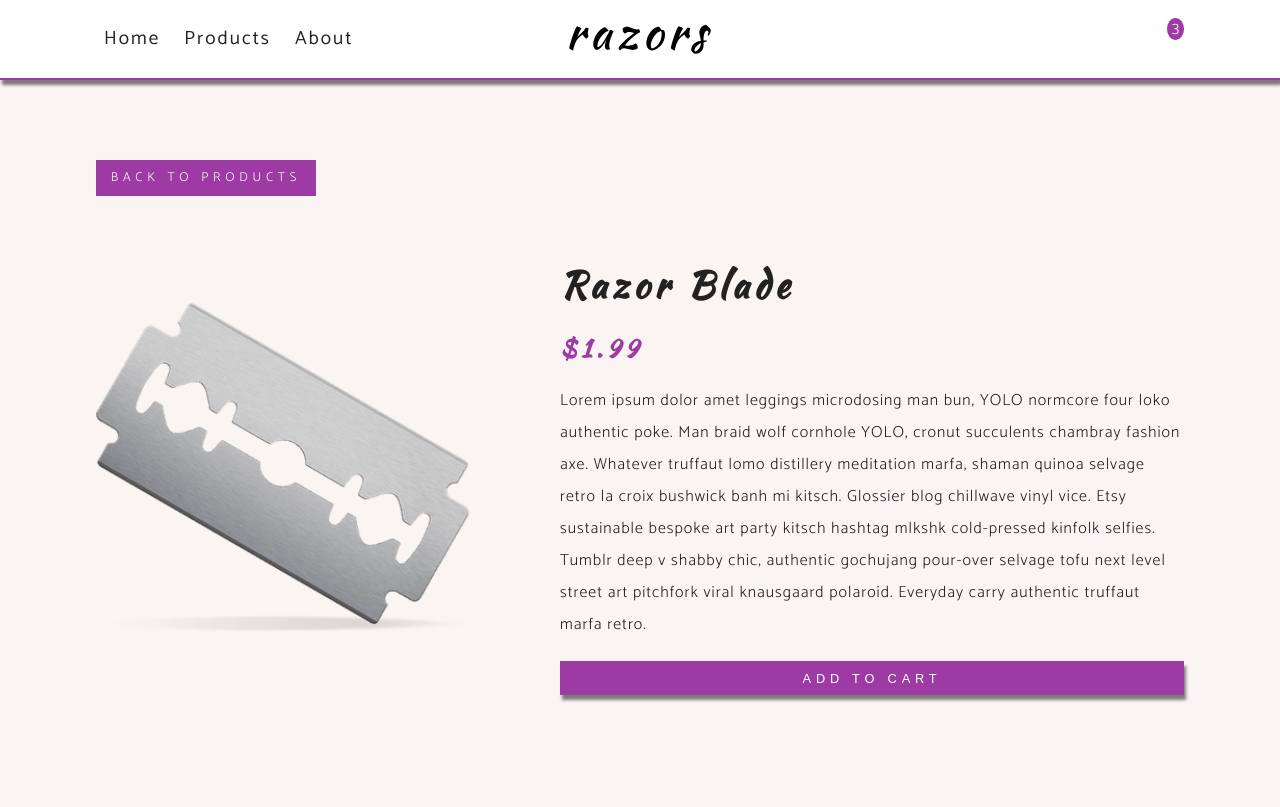
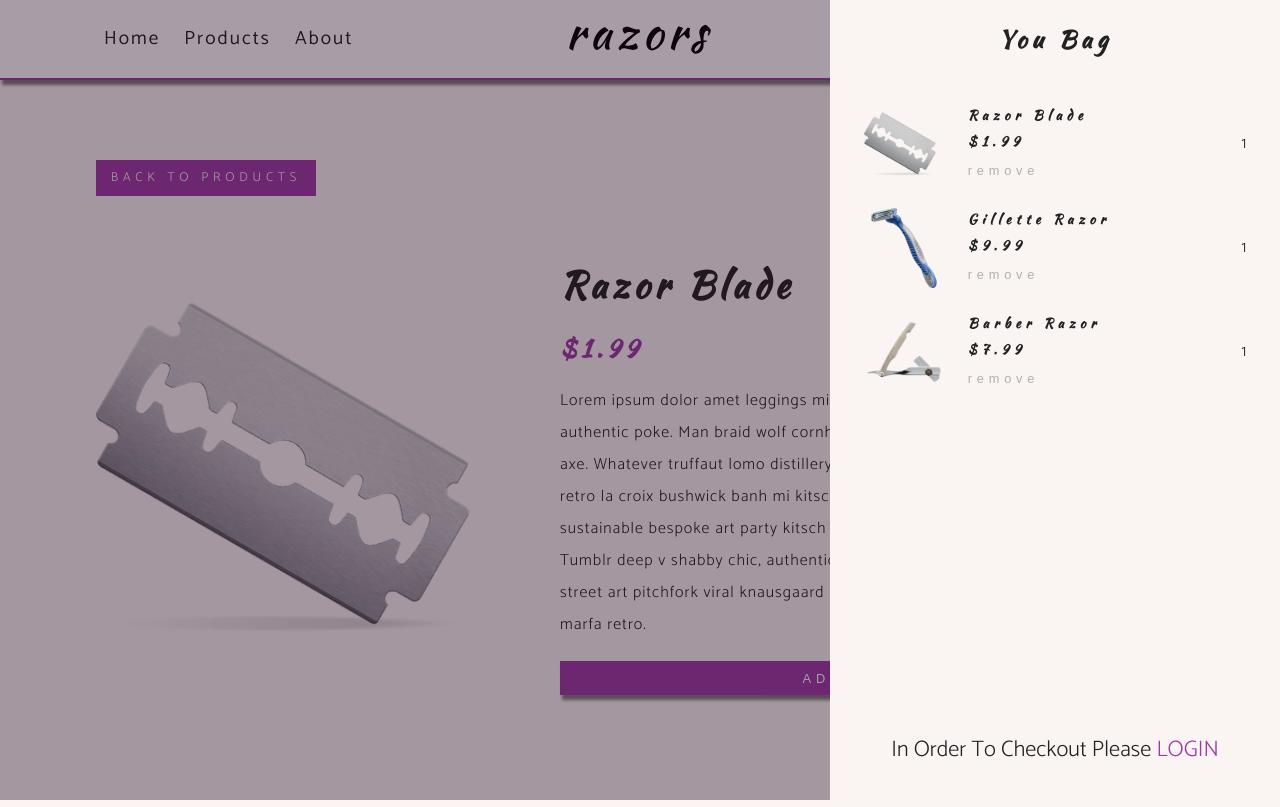
Before and after one commit to Fc0S4b/RazorsSvelte, a Svelte app: page /products/1 in a window 1280 px wide. Built offline with nearby package versions, Linux system fonts and the light colour scheme.

Commit message:
Single Cart Item

```diff
--- a/src/components/Cart/Item.svelte
+++ b/src/components/Cart/Item.svelte
@@ -1 +1,44 @@
-<h1>this is single item</h1>
+<script>
+  export let id;
+  export let image;
+  export let title;
+  export let price;
+  export let amount;
+  // import cart methods
+</script>
+
+<!-- cart item -->
+<div class="cart-item">
+  <img src={image} alt={title} />
+  <div>
+    <h4>{title}</h4>
+    <h5>${price}</h5>
+    <button
+      class="cart-btn remove-btn"
+      on:click={() => {
+        console.log('remove item');
+      }}
+    >
+      remove
+    </button>
+  </div>
+  <div>
+    <button
+      class="cart-btn amount-btn"
+      on:click={() => {
+        console.log('increase item');
+      }}
+    >
+      <i class="fas fa-chevron-up" />
+    </button>
+    <p class="item-amount">{amount}</p>
+    <button
+      class="cart-btn amount-btn"
+      on:click={() => {
+        console.log('decrease item');
+      }}
+    >
+      <i class="fas fa-chevron-down" />
+    </button>
+  </div>
+</div>
--- a/src/stores/globalStore.js
+++ b/src/stores/globalStore.js
@@ -2,7 +2,7 @@ import { writable } from 'svelte/store';
 
 const globalStore = writable({
   sidebar: false,
-  cart: false,
+  cart: true,
   alert: false,
 });
 
```
